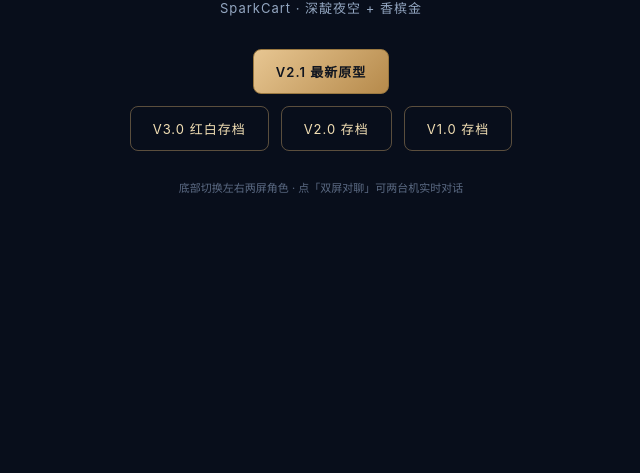
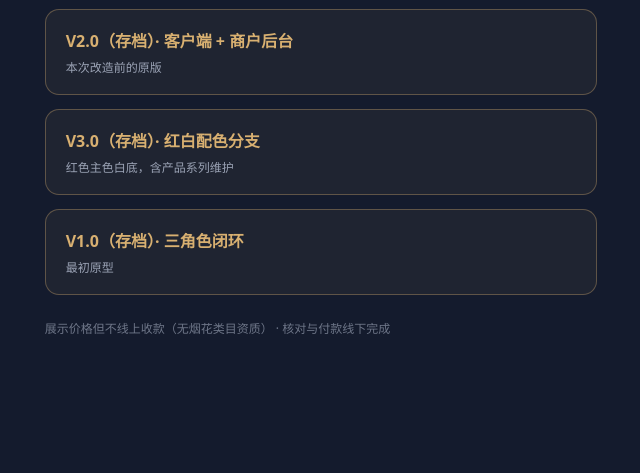
Before and after one commit to jjq1993148743/sparkCart-demo, a plain HTML site: page index.html in a window 1280 px wide. Shown: the part 327-800 px from the top of the page, without its empty margins (319-959 px from the left). Drawn offline with Linux system fonts and the light colour scheme.

Commit message:
sync demo to V2.1: three-role + IM + agent QR binding; landing updated

```diff
--- a/index.html
+++ b/index.html
@@ -1,10 +1 @@
-<!DOCTYPE html><html lang="zh-CN"><head><meta charset="UTF-8"><meta name="viewport" content="width=device-width,initial-scale=1"><title>长春烟花鞭炮选品库 · 在线预览</title>
-<style>body{margin:0;min-height:100vh;display:flex;align-items:center;justify-content:center;background:#080E1B;color:#F4F0E6;font-family:-apple-system,"PingFang SC","Microsoft YaHei",sans-serif}
-.box{text-align:center;padding:32px}h1{font-family:"Songti SC",SimSun,serif;font-weight:400;letter-spacing:6px;font-size:26px;color:#F2DFB4;margin:0 0 10px}
-p{color:#93A6C0;font-size:13px;letter-spacing:1px;margin:0 0 26px}a{display:inline-block;margin:6px;padding:12px 22px;border:1px solid rgba(216,176,113,.4);border-radius:8px;color:#F2DFB4;text-decoration:none;font-size:13px;letter-spacing:1px}
-a.main{background:linear-gradient(135deg,#E7C692,#B68A4B);color:#10151F;font-weight:600;border-color:#9A7840}
-a:hover{opacity:.85}.note{margin-top:22px;font-size:11px;color:#5C6B84}</style></head>
-<body><div class="box"><h1>长春烟花鞭炮选品库</h1><p>SparkCart · 深靛夜空 + 香槟金</p>
-<a class="main" href="demo/v2.html">V2.1 最新原型</a><br>
-<a href="demo/v3.html">V3.0 红白存档</a><a href="demo/v2.0-archive.html">V2.0 存档</a><a href="demo/index.html">V1.0 存档</a>
-<div class="note">底部切换左右两屏角色 · 点「双屏对聊」可两台机实时对话</div></div></body></html>
+<!doctype html><html lang="zh"><head><meta charset="utf-8"><meta name="viewport" content="width=device-width,initial-scale=1"><title>长春烟花鞭炮选品库 · 演示预览</title><style>body{margin:0;font-family:system-ui,'Microsoft YaHei',sans-serif;background:#141B2D;color:#E8E4DA;display:flex;min-height:100vh;align-items:center;justify-content:center}main{max-width:680px;padding:40px 24px}h1{color:#D8B071;font-size:22px}p{font-size:14px;line-height:1.7;color:#9BA3B5}a.card{display:block;margin:14px 0;padding:18px 20px;border:1px solid rgba(216,176,113,.35);border-radius:14px;text-decoration:none;color:#D8B071;font-weight:700;background:rgba(216,176,113,.06)}a.card small{display:block;margin-top:6px;color:#9BA3B5;font-weight:400;font-size:12px}footer{margin-top:24px;font-size:12px;color:#6E7688}</style></head><body><main><h1>长春烟花鞭炮选品库 · 演示原型</h1><p>可交互 H5 演示（测试数据，刷新即重置）。手机浏览器打开效果最佳。</p><a class="card" href="demo/v2.html">V2.1（当前）· 深靛香槟金三端<small>客户端 / 代理端 / 运营方端 · 即时通讯双屏对聊 · 每代理一张可扫二维码绑定 · 27 项外观动效参数</small></a><a class="card" href="demo/v2.0-archive.html">V2.0（存档）· 客户端 + 商户后台<small>本次改造前的原版</small></a><a class="card" href="demo/v3.html">V3.0（存档）· 红白配色分支<small>红色主色白底，含产品系列维护</small></a><a class="card" href="demo/index.html">V1.0（存档）· 三角色闭环<small>最初原型</small></a><footer>展示价格但不线上收款（无烟花类目资质） · 核对与付款线下完成</footer></main></body></html>
```
